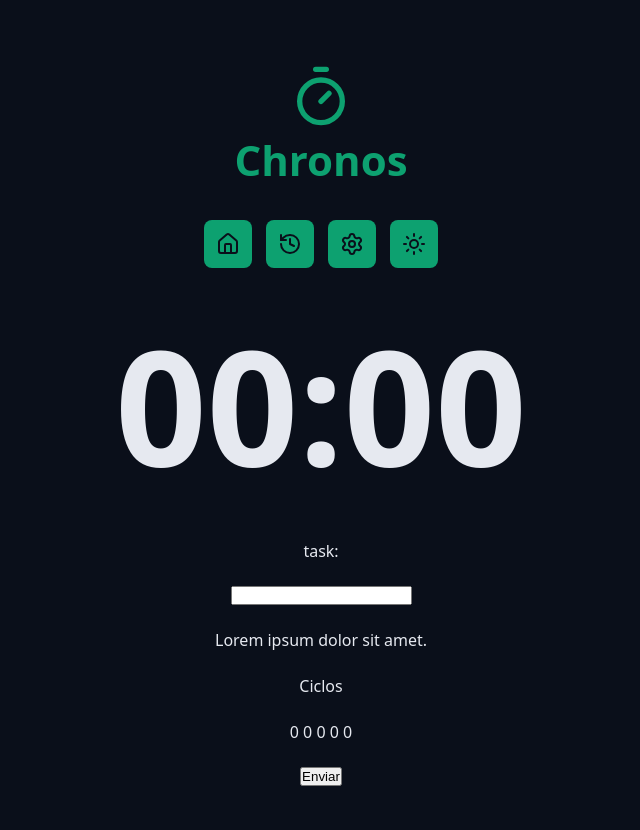
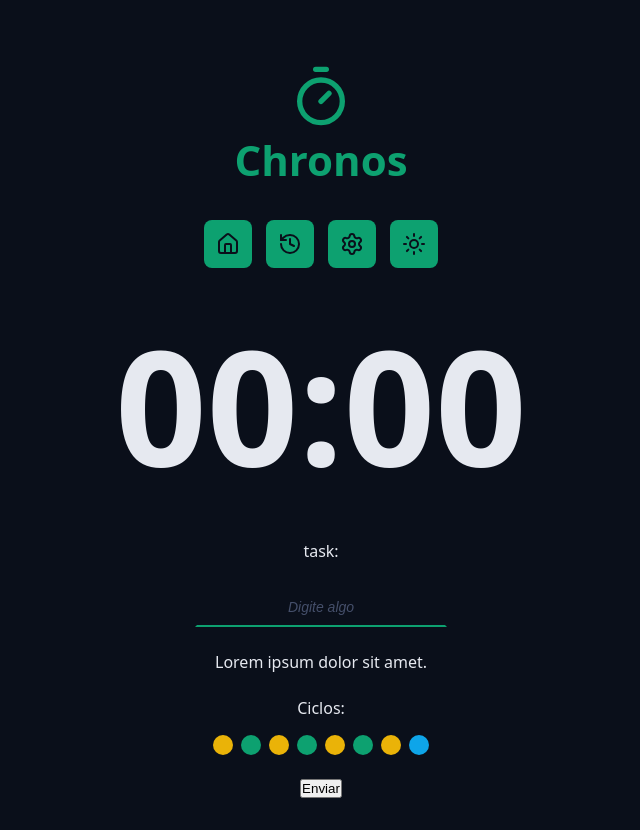
Before and after one commit to renanfriande/chronos-pomodoro, a React (Vite) app: page / in a window 1280 px wide. Shown: the whole page, without its empty margins (319-959 px from the left). Built offline with nearby package versions, Linux system fonts and the light colour scheme.

Commit message:
Cycle dots

```diff
--- a/src/App.tsx
+++ b/src/App.tsx
@@ -3,6 +3,7 @@
 import { Menu } from "./components/Menu";
 import { CountDown } from "./components/CountDown";
 import { DefaultInput } from "./components/DefaultInput";
+import { Cycles } from "./components/Cycles";
 
 import "./styles/global.css";
 import "./styles/theme.css";
@@ -25,7 +26,7 @@
       <Container>
         <form className="form" action="">
           <div className="formRow">
-            <DefaultInput labelText="task:" type="text" id="input" />
+            <DefaultInput labelText="task:" type="text" id="input" placeholder="Digite algo"/>
           </div>
 
           <div className="formRow">
@@ -33,8 +34,7 @@
           </div>
 
           <div className="formRow">
-            <p>Ciclos</p>
-            <p>0 0 0 0 0</p>
+            <Cycles />
           </div>
 
           <div className="formRow">
--- /dev/null
+++ b/src/components/Cycles/index.tsx
@@ -0,0 +1,20 @@
+import styles from "./styles.module.css";
+
+export function Cycles() {
+  return (
+    <div className={styles.cycles}>
+      <span>Ciclos:</span>
+
+      <div className={styles.cycleDots}>
+        <span className={`${styles.cycleDot} ${styles.workTime}`}></span>
+        <span className={`${styles.cycleDot} ${styles.shortBreakTime}`}></span>
+        <span className={`${styles.cycleDot} ${styles.workTime}`}></span>
+        <span className={`${styles.cycleDot} ${styles.shortBreakTime}`}></span>
+        <span className={`${styles.cycleDot} ${styles.workTime}`}></span>
+        <span className={`${styles.cycleDot} ${styles.shortBreakTime}`}></span>
+        <span className={`${styles.cycleDot} ${styles.workTime}`}></span>
+        <span className={`${styles.cycleDot} ${styles.longBreakTime}`}></span>
+      </div>
+    </div>
+  );
+}
--- /dev/null
+++ b/src/components/Cycles/styles.module.css
@@ -0,0 +1,31 @@
+.cycles {
+  display: flex;
+  flex-direction: column;
+  gap: 1.6rem;
+  justify-content: center;
+  align-items: center;
+}
+
+.cycleDots {
+  display: flex;
+  gap: .8rem;
+}
+
+.cycleDot {
+  width: 2rem;
+  height: 2rem;
+  background-color: var(--primary);
+  border-radius: 50%;
+}
+
+.workTime {
+  background-color: var(--warning);
+}
+
+.shortBreakTime {
+  background-color: var(--primary);
+}
+
+.longBreakTime {
+  background-color: var(--info);
+}
--- a/src/components/DefaultInput/index.tsx
+++ b/src/components/DefaultInput/index.tsx
@@ -1,13 +1,20 @@
+import styles from "./styles.module.css";
+
 type DefaultInputProps = {
   id: string;
   labelText: string;
 } & React.ComponentProps<"input">;
 
-export function DefaultInput({ id, type, labelText, ...rest }: DefaultInputProps) {
+export function DefaultInput({
+  id,
+  type,
+  labelText,
+  ...rest
+}: DefaultInputProps) {
   return (
     <>
       <label htmlFor={id}>{labelText}</label>
-      <input type={type} id={id} {...rest}/>
+      <input className={styles.input} type={type} id={id} {...rest} />
     </>
   );
 }
--- /dev/null
+++ b/src/components/DefaultInput/styles.module.css
@@ -0,0 +1,28 @@
+.input {
+  background-color: transparent;
+  text-align: center;
+  font-size: 1.8rem;
+  padding: 0.8rem;
+  color: var(--text-default);
+  outline: none;
+
+  border: 0.2rem solid transparent;
+  border-bottom: 0.2rem solid var(--primary);
+  transition: all 0.1s ease-in-out;
+}
+
+.input:focus {
+  border: 0.2rem solid var(--primary);
+  border-radius: 0.8rem;
+}
+
+.input::placeholder {
+  color: var(--gray-500);
+  font-size: 1.4rem;
+  font-style: italic;
+}
+
+.input:disabled {
+  border-bottom: 0.2rem solid var(--disabled);
+  color: var(--text-muted);
+}
```
